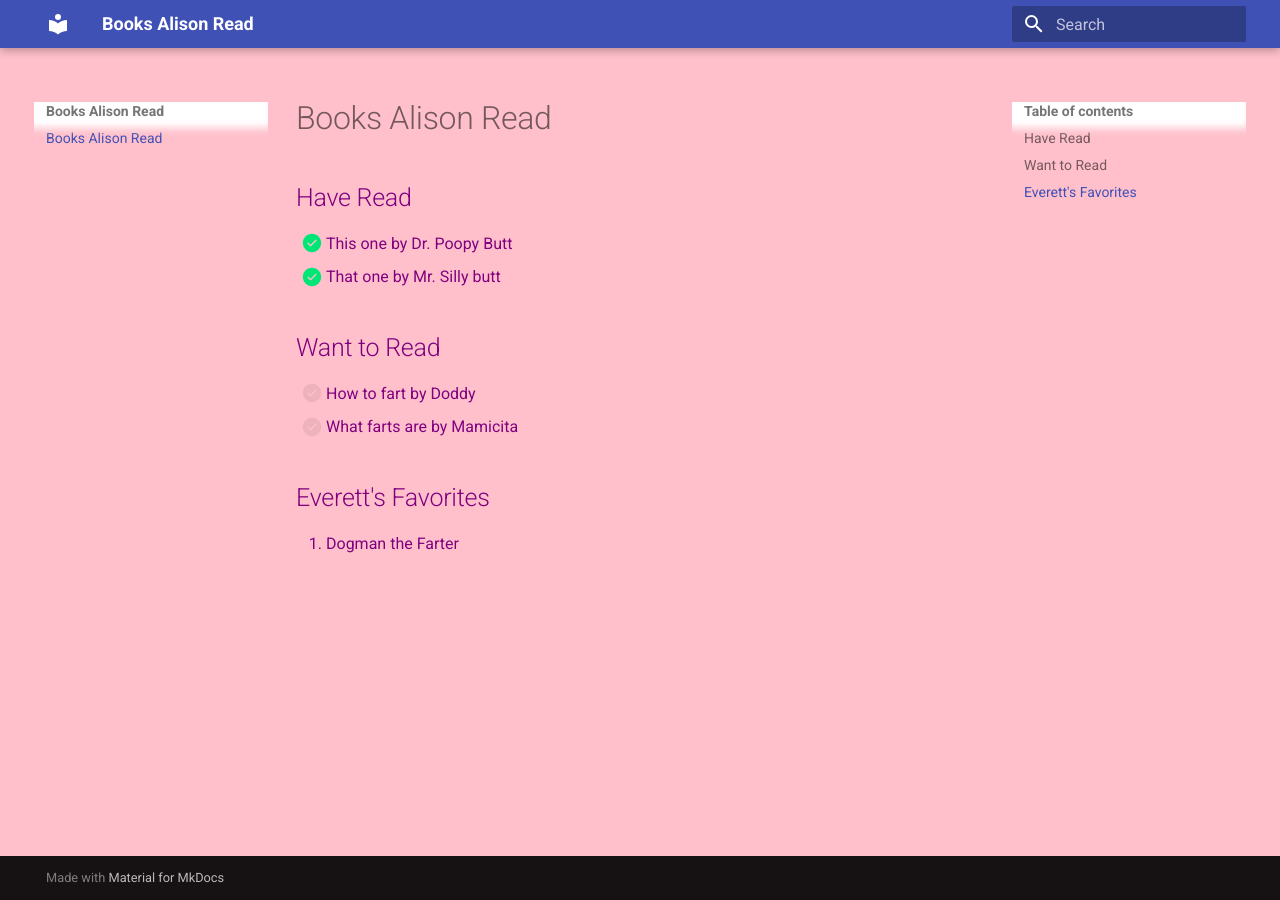
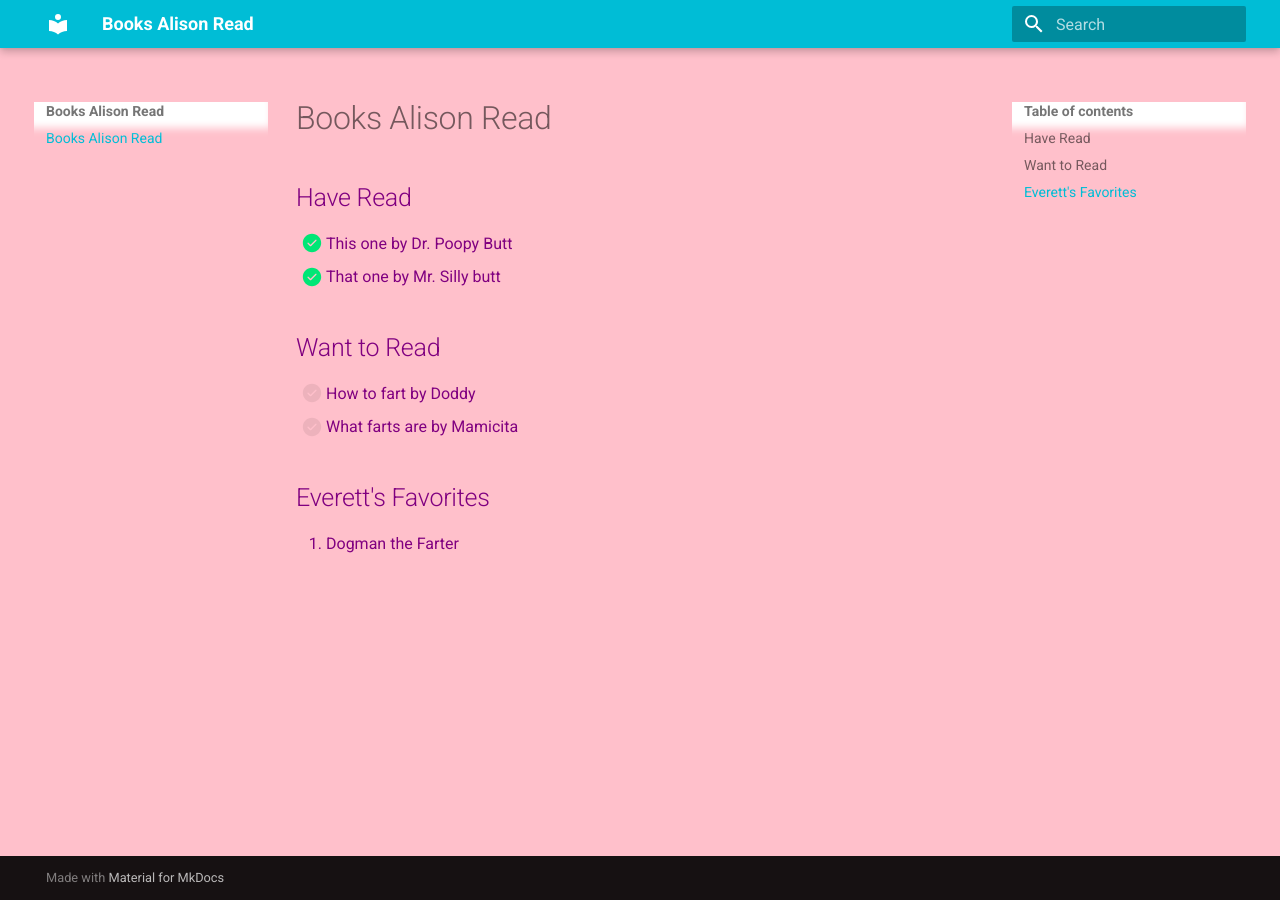
Before and after one commit to irishismyname/books-alison-read, an MkDocs documentation site: the page built from docs/index.md, in a window 1280 px wide. Built offline with MkDocs 1.6.1 and Material for MkDocs 9.7.7, drawn with Linux system fonts in a browser that asks for light colours.

Commit message:
Use mkdocs

```diff
--- a/mkdocs.yml
+++ b/mkdocs.yml
@@ -1,6 +1,9 @@
 site_name: Books Alison Read
 theme:
   name: material
+  palette:
+    scheme: default
+    primary: cyan
 markdown_extensions:
   - def_list
   - pymdownx.tasklist:
```
